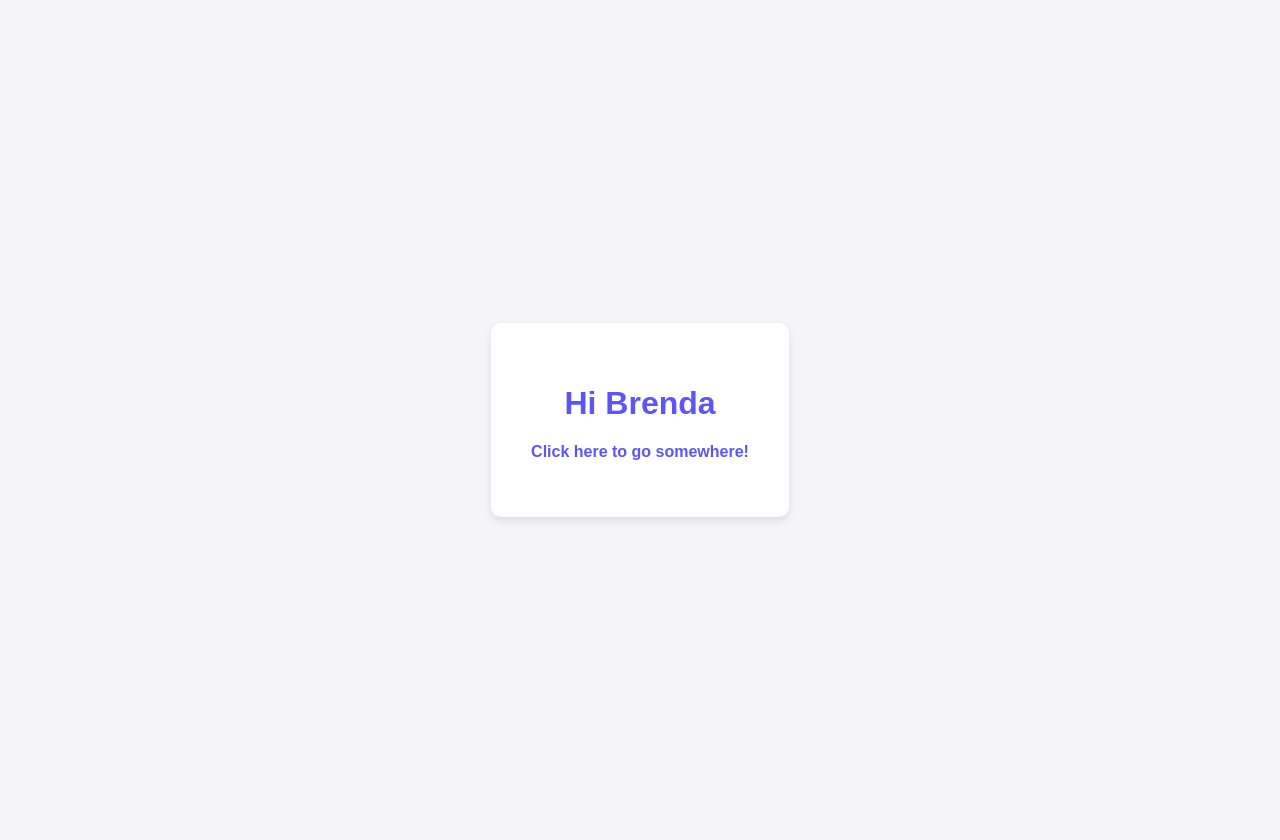
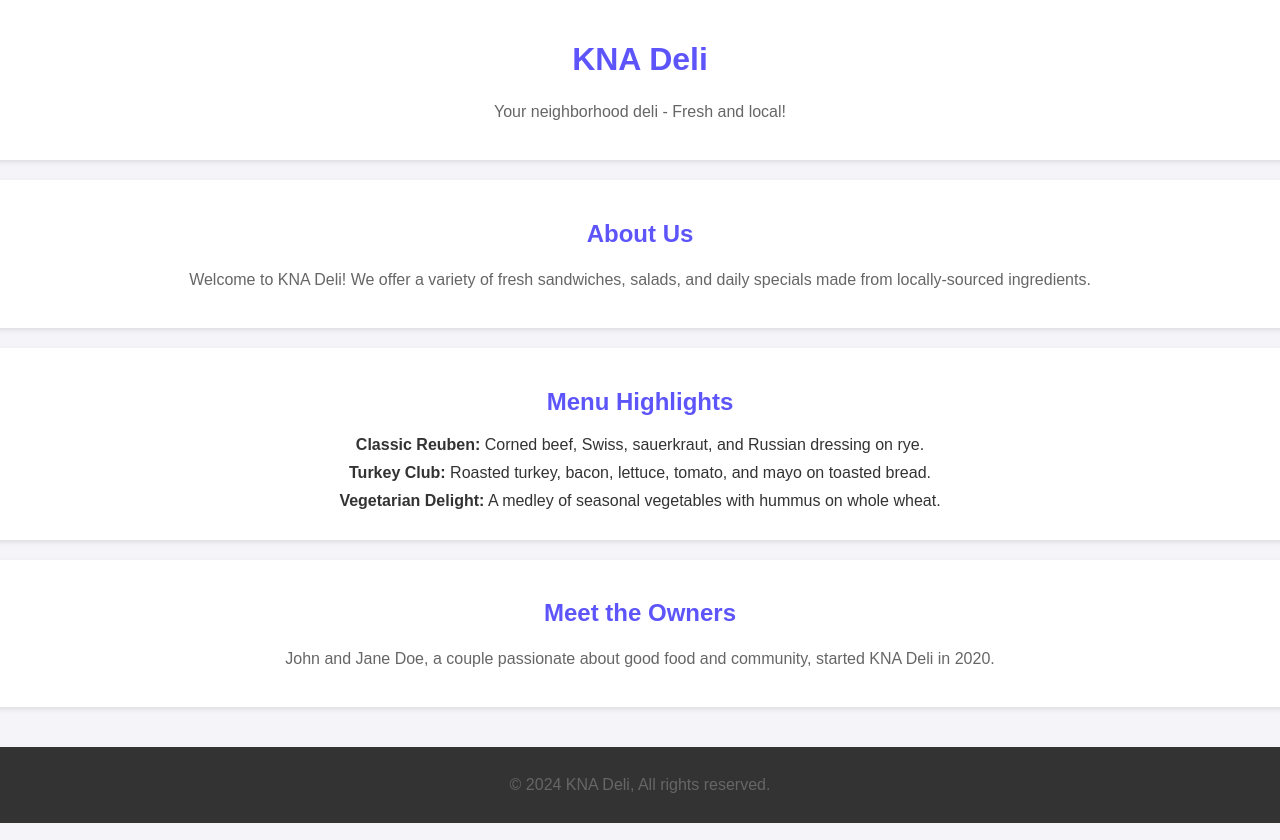
Before and after one commit to garcabr/Brenda-Website, a plain HTML site: page index.html in a window 1280 px wide. Drawn offline with Linux system fonts and the light colour scheme.

Commit message:
Update index.html

```diff
--- a/index.html
+++ b/index.html
@@ -3,43 +3,68 @@
 <head>
     <meta charset="UTF-8">
     <meta name="viewport" content="width=device-width, initial-scale=1.0">
-    <title>Hi Brenda</title>
+    <title>KNA Deli</title>
     <style>
         body {
             font-family: 'Arial', sans-serif;
             background-color: #f4f4f9;
             margin: 0;
-            padding: 20px;
+            padding: 0;
             display: flex;
-            justify-content: center;
+            flex-direction: column;
             align-items: center;
-            height: 100vh;
             color: #333;
         }
-        .container {
+        header, section {
+            width: 100%;
             text-align: center;
-            background-color: #ffffff;
-            padding: 40px;
-            border-radius: 10px;
-            box-shadow: 0 4px 8px rgba(0,0,0,0.1);
+            padding: 20px;
+            box-shadow: 0 2px 5px rgba(0,0,0,0.1);
+            background-color: white;
+            margin-bottom: 20px;
         }
-        h1 {
+        h1, h2 {
             color: #5d55fa;
         }
-        a {
-            color: #5d55fa;
-            text-decoration: none;
-            font-weight: bold;
+        p {
+            font-size: 16px;
+            color: #666;
+            line-height: 1.5;
         }
-        a:hover {
-            text-decoration: underline;
+        .menu-item {
+            margin: 10px 0;
+        }
+        footer {
+            margin-top: 20px;
+            color: #fff;
+            background-color: #333;
+            width: 100%;
+            text-align: center;
+            padding: 10px 0;
         }
     </style>
 </head>
 <body>
-    <div class="container">
-        <h1>Hi Brenda</h1>
-        <p><a href="https://www.kinder.com/us/en/bueno-us-landing-page">Click here to go somewhere!</a></p>
-    </div>
+    <header>
+        <h1>KNA Deli</h1>
+        <p>Your neighborhood deli - Fresh and local!</p>
+    </header>
+    <section id="about">
+        <h2>About Us</h2>
+        <p>Welcome to KNA Deli! We offer a variety of fresh sandwiches, salads, and daily specials made from locally-sourced ingredients.</p>
+    </section>
+    <section id="menu">
+        <h2>Menu Highlights</h2>
+        <div class="menu-item"><strong>Classic Reuben:</strong> Corned beef, Swiss, sauerkraut, and Russian dressing on rye.</div>
+        <div class="menu-item"><strong>Turkey Club:</strong> Roasted turkey, bacon, lettuce, tomato, and mayo on toasted bread.</div>
+        <div class="menu-item"><strong>Vegetarian Delight:</strong> A medley of seasonal vegetables with hummus on whole wheat.</div>
+    </section>
+    <section id="owners">
+        <h2>Meet the Owners</h2>
+        <p>John and Jane Doe, a couple passionate about good food and community, started KNA Deli in 2020.</p>
+    </section>
+    <footer>
+        <p>© 2024 KNA Deli, All rights reserved.</p>
+    </footer>
 </body>
 </html>
```
